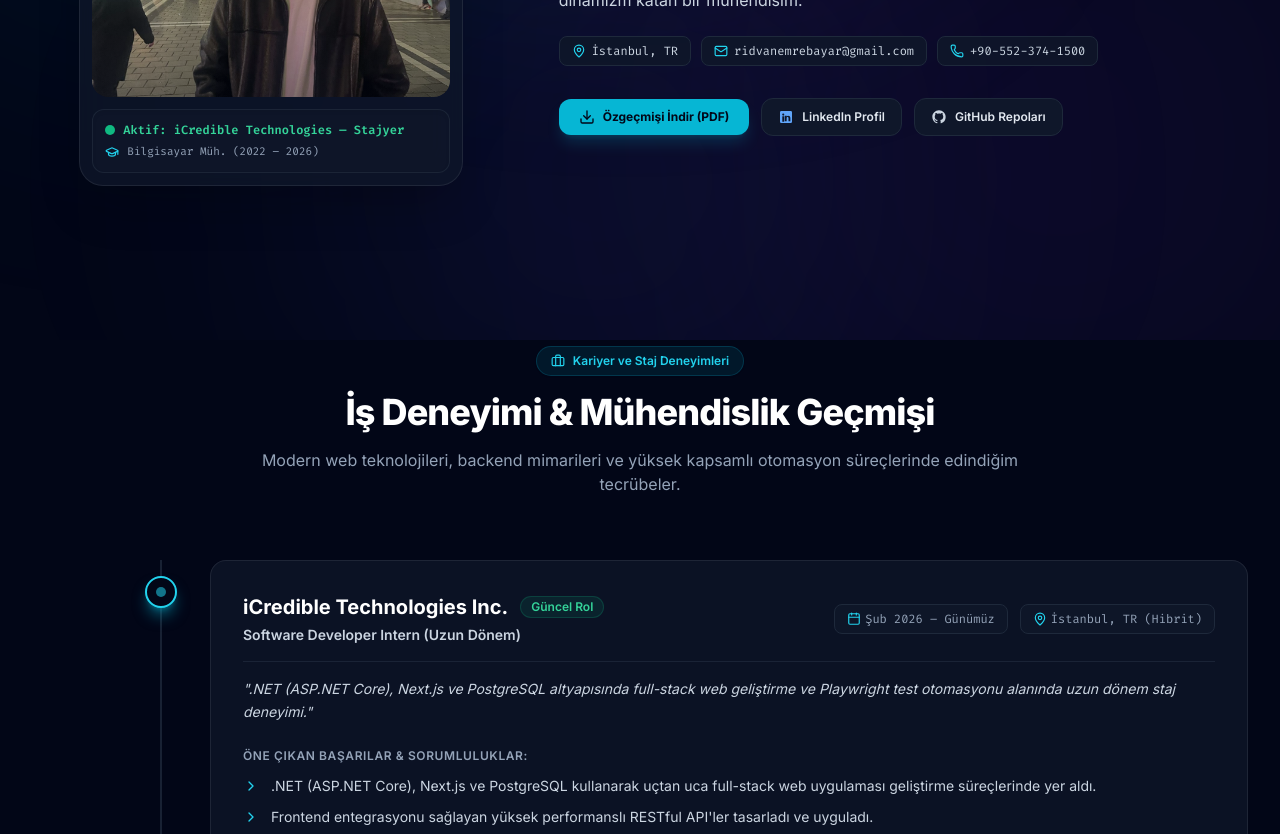
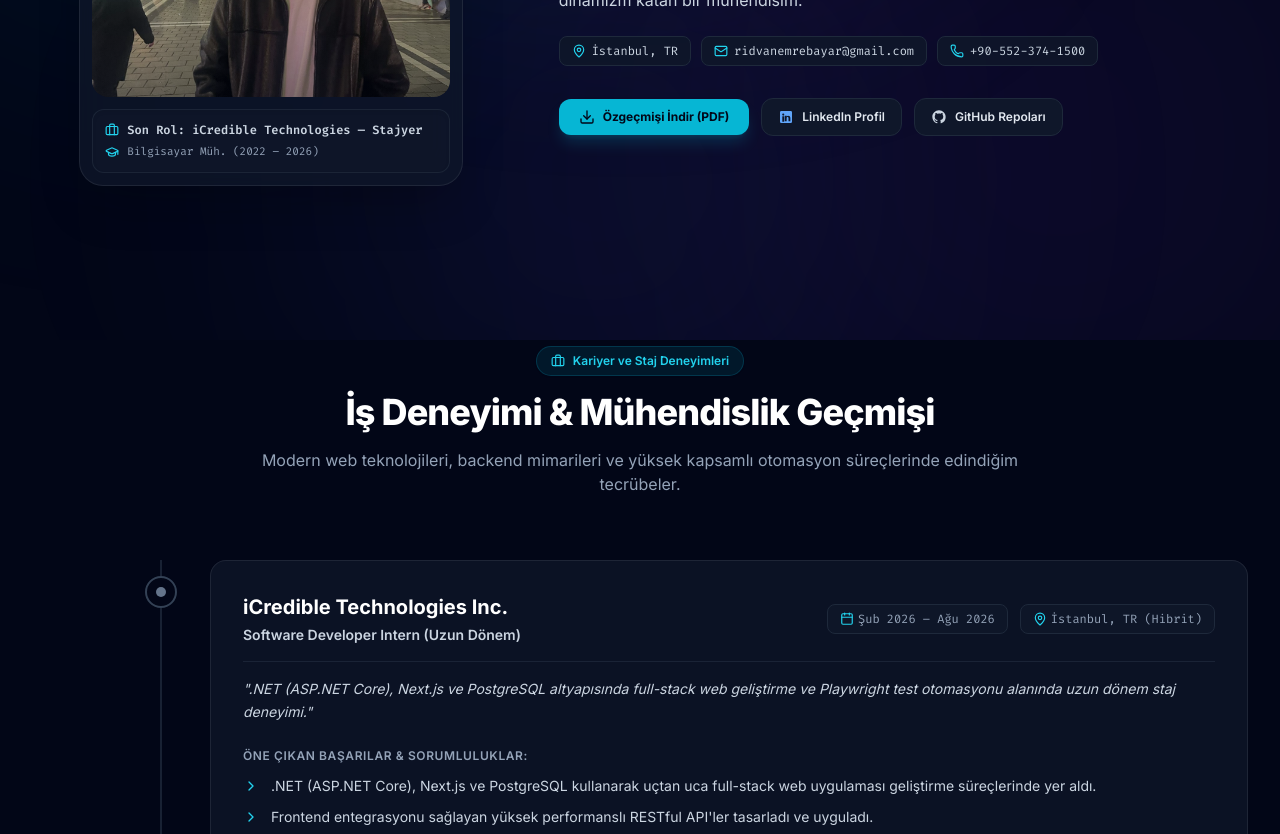
Before and after one commit to ridvan-byr/ridvan-byr.github.io, a React (Vite) app: page / in a window 1280 px wide. Shown: the part 460-1294 px from the top of the page. Built offline with nearby package versions, Linux system fonts and the light colour scheme.

Commit message:
Update iCredible internship end date to August 2026 and status badge

```diff
--- a/src/components/Hero.tsx
+++ b/src/components/Hero.tsx
@@ -76,12 +76,9 @@
 
                 {/* Clean Status Footer */}
                 <div className="mt-3 p-3 rounded-xl bg-slate-900/90 border border-slate-800/80 text-xs font-mono space-y-1.5 shadow-inner">
-                  <div className="flex items-center gap-2 text-emerald-400 font-semibold">
-                    <span className="relative flex h-2.5 w-2.5">
-                      <span className="animate-ping absolute inline-flex h-full w-full rounded-full bg-emerald-400 opacity-75"></span>
-                      <span className="relative inline-flex rounded-full h-2.5 w-2.5 bg-emerald-500"></span>
-                    </span>
-                    <span>Aktif: iCredible Technologies — Stajyer</span>
+                  <div className="flex items-center gap-2 text-slate-300 font-semibold">
+                    <Briefcase className="w-3.5 h-3.5 text-cyan-400 shrink-0" />
+                    <span>Son Rol: iCredible Technologies — Stajyer</span>
                   </div>
                   <div className="flex items-center gap-2 text-slate-400 text-[11px]">
                     <GraduationCap className="w-3.5 h-3.5 text-cyan-400 shrink-0" />
--- a/src/data/portfolioData.ts
+++ b/src/data/portfolioData.ts
@@ -57,8 +57,8 @@
     id: "icredible",
     company: "iCredible Technologies Inc.",
     role: "Software Developer Intern (Uzun Dönem)",
-    period: "Şub 2026 – Günümüz",
-    isCurrent: true,
+    period: "Şub 2026 – Ağu 2026",
+    isCurrent: false,
     location: "İstanbul, TR (Hibrit)",
     summary: ".NET (ASP.NET Core), Next.js ve PostgreSQL altyapısında full-stack web geliştirme ve Playwright test otomasyonu alanında uzun dönem staj deneyimi.",
     achievements: [
```
